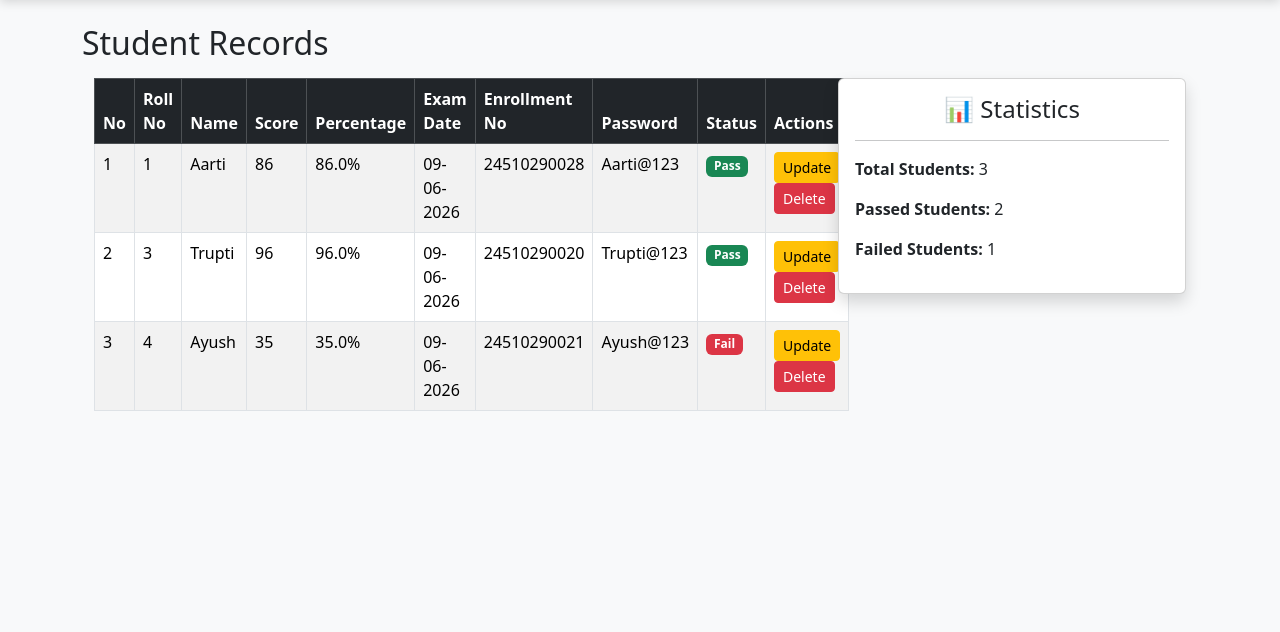
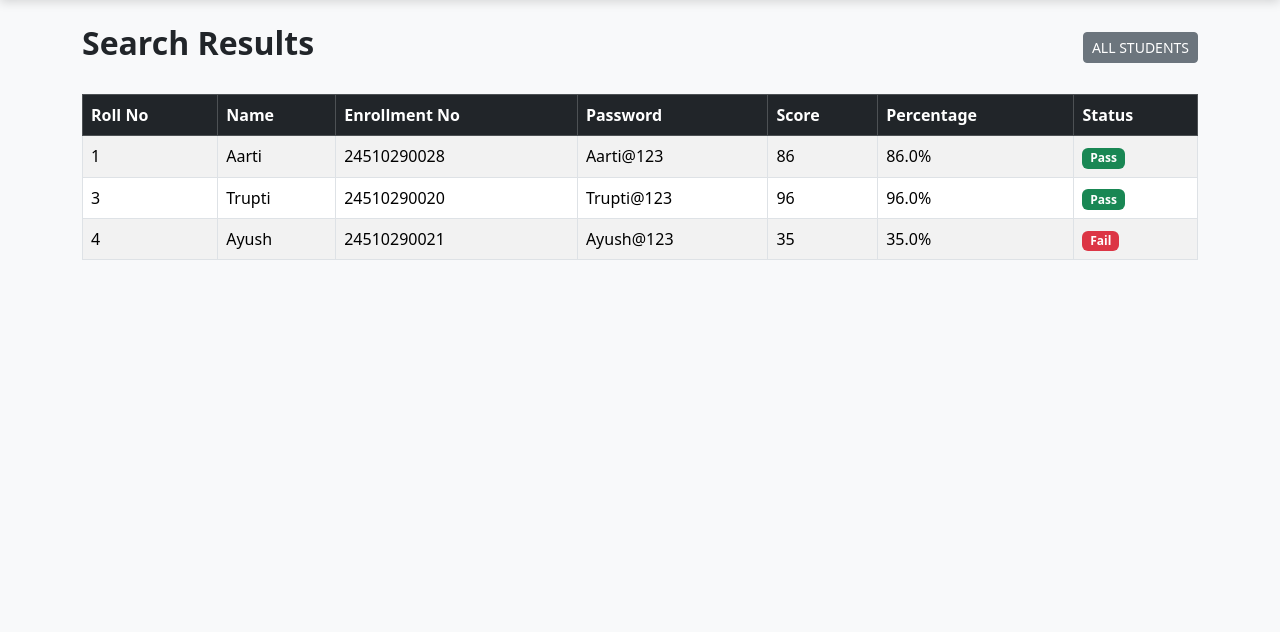
Before and after one commit to Aarti001-65/Project1, a Flask app: page /search in a window 1280 px wide. Shown: the part 80-712 px from the top of the page. Run offline with Flask 3, Linux system fonts and the light colour scheme; data comes from the database, SQL or seed files in the repository; both versions use the stored data as it was after the commit.

Commit message:
Day 15: Implemented Search Functionality, Empty State Handling, Pass/Fail Filter, Student Update & Delete Features, Flash Messages, Login Authentication, MCQ Exam Module, and Statistics Dashboard in Smart Exam Portal.

```diff
--- a/smart_exam_portal/app.py
+++ b/smart_exam_portal/app.py
@@ -59,11 +59,27 @@
 @app.route("/records")
 def records():
 
+    status = request.args.get("status", "")
+
     conn = get_db()
 
-    students = conn.execute(
-        "SELECT * FROM students"
-    ).fetchall()
+    if status == "pass":
+
+        students = conn.execute(
+            "SELECT * FROM students WHERE percentage >= 40"
+        ).fetchall()
+
+    elif status == "fail":
+
+        students = conn.execute(
+            "SELECT * FROM students WHERE percentage < 40"
+        ).fetchall()
+
+    else:
+
+        students = conn.execute(
+            "SELECT * FROM students"
+        ).fetchall()
 
     conn.close()
 
@@ -316,7 +332,7 @@
     )
 
 # DELETE - Remove by Roll No
-@app.route("/delete/<int:roll_no>")
+@app.route("/delete/<int:roll_no>", methods=["POST"])
 def delete_student(roll_no):
 
     conn = get_db()
@@ -373,7 +389,11 @@
     else:
         students=conn.execute(''' SELECT*FROM students''').fetchall()
     conn.close()
-    return render_template('records.html',students=students,q=q)
+    return render_template(
+    "search.html",
+    students=students,
+    query=q
+)
 
 #Edit student records
 @app.route("/edit/<int:roll_no>", methods=["GET", "POST"])
--- a/smart_exam_portal/templates/records.html
+++ b/smart_exam_portal/templates/records.html
@@ -3,6 +3,36 @@
 {% block content %}
 
 <h2 class="mb-3">Student Records</h2>
+<form method="GET" action="{{ url_for('records') }}" class="mb-3">
+
+    <select name="status" class="form-select w-25 d-inline">
+        <option value=""
+    {% if request.args.get('status') == '' %}
+        selected
+    {% endif %}>
+    All Students
+</option>
+
+<option value="pass"
+    {% if request.args.get('status') == 'pass' %}
+        selected
+    {% endif %}>
+    Pass Students
+</option>
+
+<option value="fail"
+    {% if request.args.get('status') == 'fail' %}
+        selected
+    {% endif %}>
+    Fail Students
+</option>
+    </select>
+
+    <button type="submit" class="btn btn-primary">
+        Filter
+    </button>
+
+</form>
 
 <div class="container">
     <div class="row">
@@ -54,11 +84,17 @@
                                    class="btn btn-warning btn-sm">Update
                              </a>
 
-                              <a href="{{ url_for('delete_student', roll_no=student.roll_no) }}"
-                                   class="btn btn-danger btn-sm"
-                                 onclick="return confirm('Are you sure you want to delete this student?')">
-                                   Delete
-                                </a>
+                              <form method="POST"
+      action="{{ url_for('delete_student', roll_no=student.roll_no) }}"
+      style="display:inline;">
+
+    <button type="submit"
+            class="btn btn-danger btn-sm"
+            onclick="return confirm('Are you sure you want to delete this student?')">
+        Delete
+    </button>
+
+</form>
                         </td>
                     </tr>
                     {% endfor %}
--- a/smart_exam_portal/templates/search.html
+++ b/smart_exam_portal/templates/search.html
@@ -3,20 +3,52 @@
 {% block title %}Search Students{% endblock %}
 
 {% block content %}
+
 <div class="d-flex justify-content-between align-items-center mb-4">
     <h2 class="fw-bold">Search Results</h2>
-    <a href="{{ url_for('records') }}" class="btn btn-secondary btn-sm ">ALL STUDENTS</a>
+
+    <a href="{{ url_for('records') }}"
+       class="btn btn-secondary btn-sm">
+        ALL STUDENTS
+    </a>
 </div>
 
 {% if query %}
-<div class="alert alert-info justify-content-center align-items-center d-flex">
+<div class="alert alert-info d-flex justify-content-center align-items-center">
+
     <span>
-        <strong>{{ query }}</strong>
-        <strong>{{ students|length }}</strong> results found.
+        <strong>"{{ query }}"</strong>
+        -
+        <strong>{{ students|length }}</strong>
+        results found.
     </span>
-    <a href="{{url_for('search')}}" class="btn btn-outline-secondary btn-sm ms-3">Clear Search</a>
+
+    <a href="{{ url_for('search') }}"
+       class="btn btn-outline-secondary btn-sm ms-3">
+        Clear Search
+    </a>
+
 </div>
 {% endif %}
+
+{% if students|length == 0 %}
+
+<div class="alert alert-warning text-center">
+
+    <h5>No Students Found 😔</h5>
+
+    <p>
+        Try another name or roll number.
+    </p>
+
+</div>
+
+{% endif %}
+
+{% if students|length > 0 %}
+
+<table class="table table-striped table-bordered table-hover">
+
     <thead class="table-dark">
         <tr>
             <th>Roll No</th>
@@ -30,8 +62,10 @@
     </thead>
 
     <tbody>
+
         {% for student in students %}
         <tr>
+
             <td>{{ student.roll_no }}</td>
             <td>{{ student.name }}</td>
             <td>{{ student.enrollment_no }}</td>
@@ -41,12 +75,23 @@
 
             <td>
                 {% if student.percentage >= 40 %}
-                <span class="badge bg-success">Pass</span>
+                    <span class="badge bg-success">
+                        Pass
+                    </span>
                 {% else %}
-                <span class="badge bg-danger">Fail</span>
+                    <span class="badge bg-danger">
+                        Fail
+                    </span>
                 {% endif %}
             </td>
+
         </tr>
         {% endfor %}
+
     </tbody>
+
+</table>
+
+{% endif %}
+
 {% endblock %}
```
Also changed, not shown: myproject.db. Lines whose indentation alone changed are shown as unchanged.
